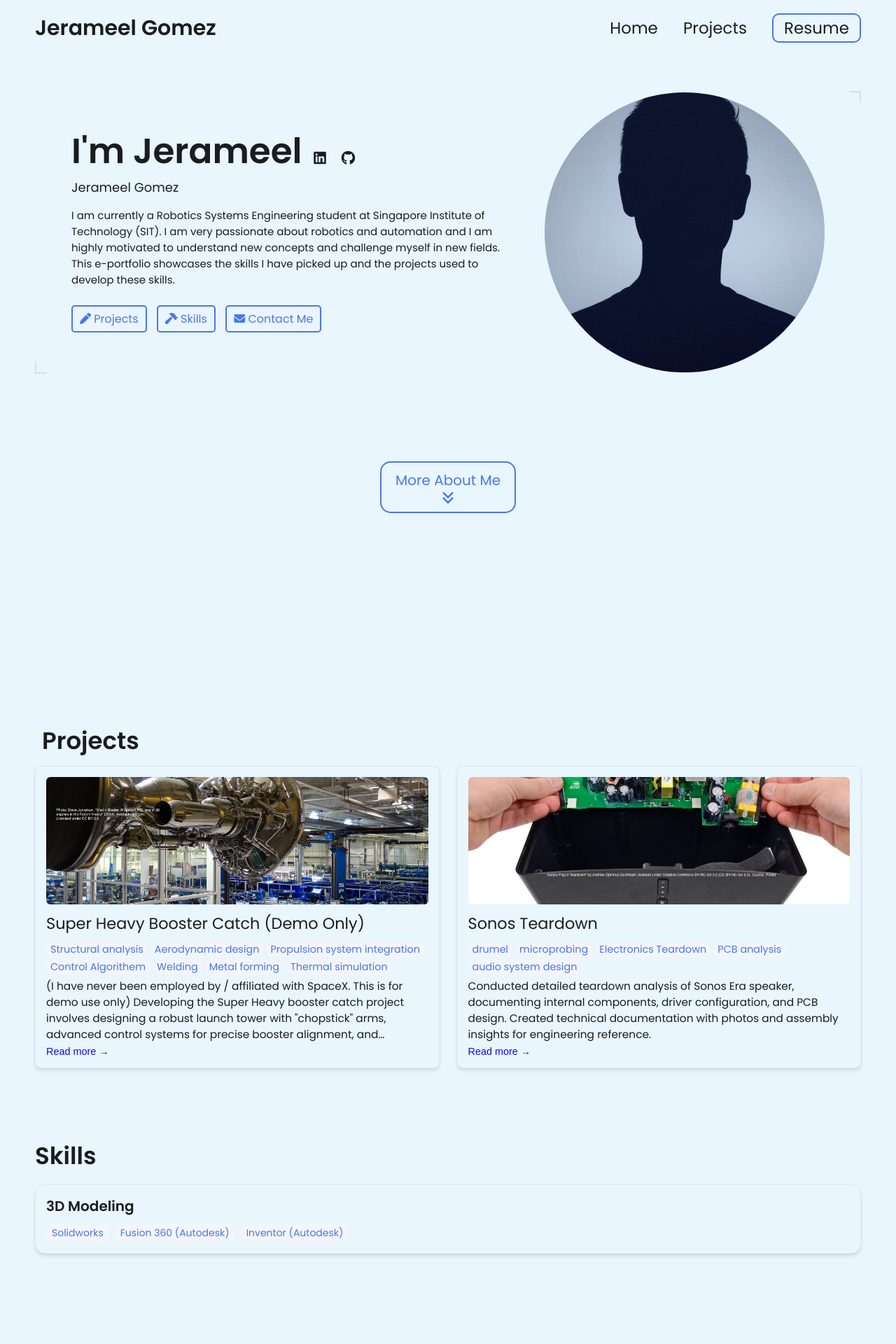
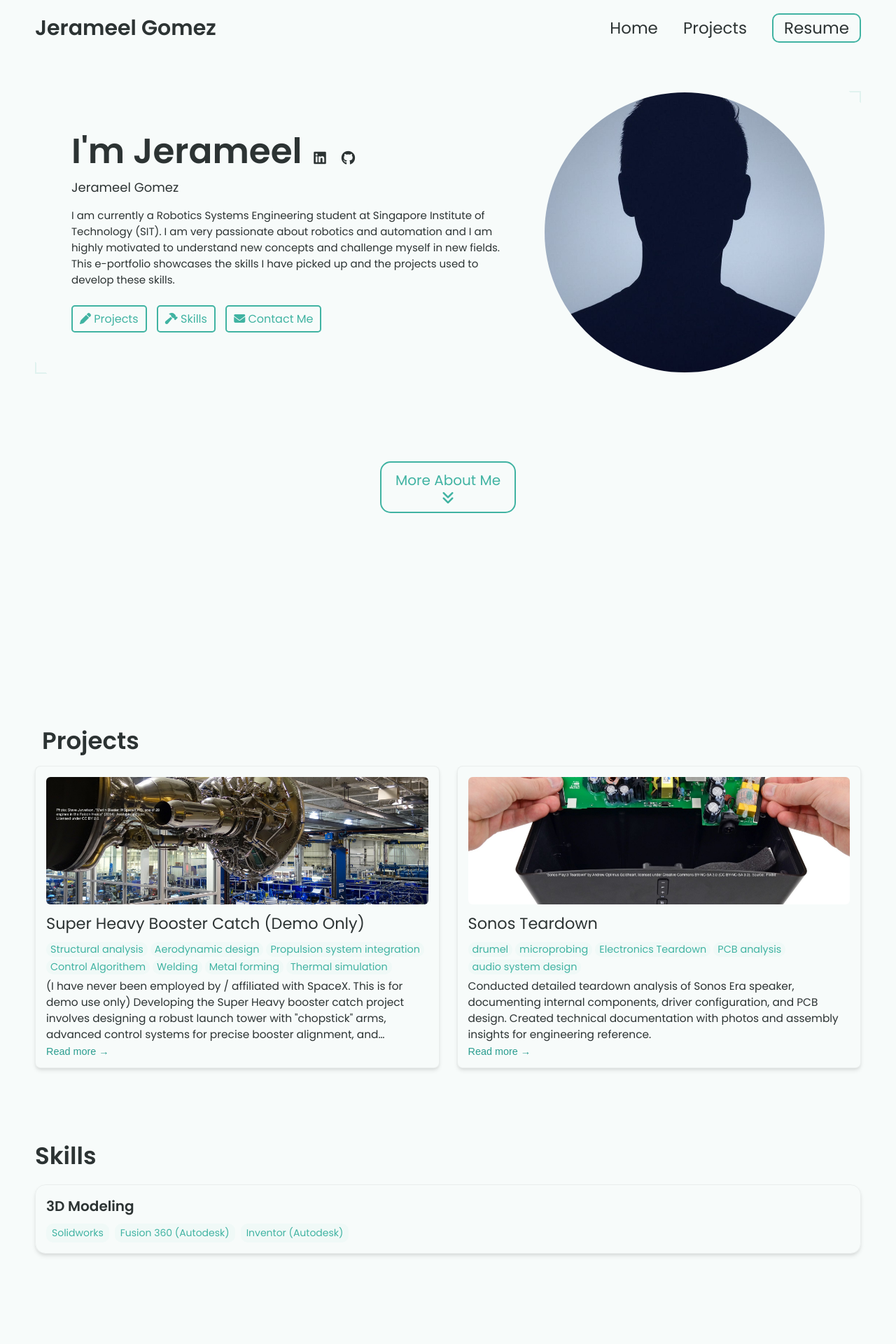
Before and after one commit to Mehlulz/Mehlulz.github.io, a Jekyll site: the page built from index.html, in a window 1280 px wide. Shown: the top 1920 px of the page at 70% size. Built offline with Jekyll 4.4.1, drawn with Linux system fonts in a browser that asks for light colours.

Commit message:
Update _config.yml

```diff
--- a/_config.yml
+++ b/_config.yml
@@ -86,12 +86,12 @@ skills:
 
 # Active theme (Updatethis to switch themes). Make sure to keep the indentation the samne.
 colors: # this is the basic theme
-  text: "#1a1c20"
-  border: "#ddd"
-  link: "#4a76ee"
-  highlight: "#0c0cf2"
-  background: "#e9f6fe"
-  light_background: "#f3f5fb"
+  text: "#2c3333"
+  border: "#e0f2ef"
+  link: "#40b3a2"
+  highlight: "#2a9d8f"
+  background: "#f7fbfa"
+  light_background: "#f0f9f7"
 
 # A few examples.
 basic theme:
```
